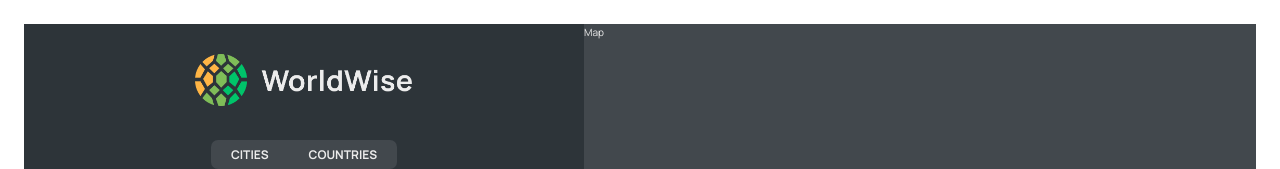
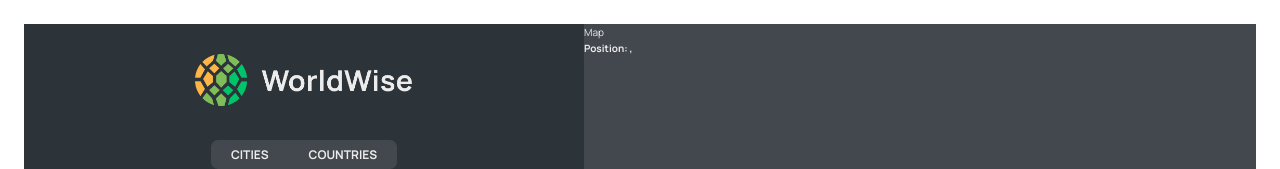
Before and after one commit to irada-garayeva/worldwise, a React (Vite) app: page /app in a window 1280 px wide. Shown: the top 169 px of the page. Built offline with nearby package versions, Linux system fonts and the light colour scheme; data requests are answered from the project's data file.

Commit message:
Reading and setting a Query String

```diff
--- a/src/components/CityItem.jsx
+++ b/src/components/CityItem.jsx
@@ -9,10 +9,13 @@
   }).format(new Date(date));
 
 function CityItem({ city }) {
-  const { cityName, date, emoji, id } = city;
+  const { cityName, date, emoji, id, position } = city;
   return (
     <li>
-      <Link className={styles.cityItem} to={`${id}`}>
+      <Link
+        className={styles.cityItem}
+        to={`${id}?lat=${position.lat}&lng=${position.lng}`}
+      >
         <span className={styles.emoji}>{emoji}</span>
         <h3 className={styles.name}>{cityName}</h3>
         <time className={styles.date}>{formatDate(date)}</time>
--- a/src/components/Map.jsx
+++ b/src/components/Map.jsx
@@ -1,7 +1,23 @@
+import { useSearchParams } from "react-router-dom";
 import styles from "./Map.module.css";
 
 function Map() {
-  return <div className={styles.mapContainer}>Map</div>;
+  const [searchParams, setSearchParams] = useSearchParams();
+
+  const lat = searchParams.get("lat");
+  const lng = searchParams.get("lng");
+
+  return (
+    <div className={styles.mapContainer}>
+      Map
+      <h4>
+        Position: {lat}, {lng}
+      </h4>
+      {/* <button onClick={() => setSearchParams({ lat: 24, lng: 22 })}>
+        Click
+      </button> */}
+    </div>
+  );
 }
 
 export default Map;
```
